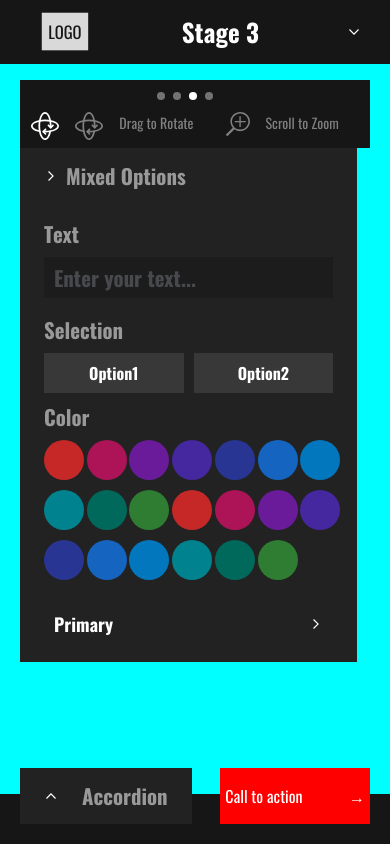
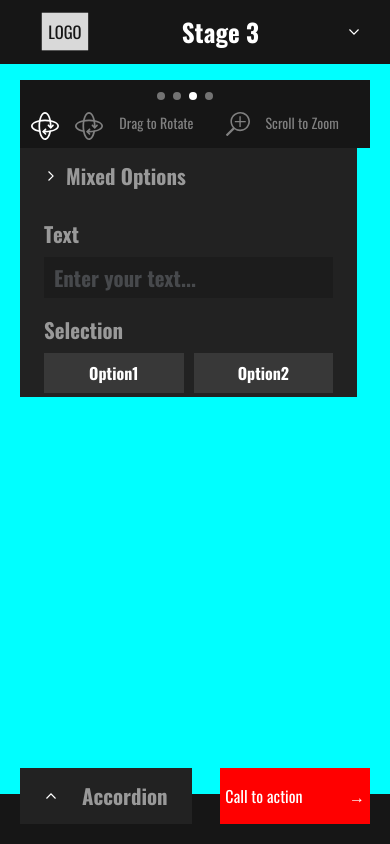
Before and after one commit to berekettussa123/color-builder, a React (Create React App) app: page /stage-three in a window 390 px wide. Built offline with nearby package versions, Linux system fonts and the light colour scheme; the HTML template or start-up script is replaced by a standard one.

Commit message:
helosssasakas

```diff
--- a/src/views/components/ui/MainContainer.scss
+++ b/src/views/components/ui/MainContainer.scss
@@ -33,14 +33,14 @@
     flex-direction: column;
     overflow: hidden;
   }
-  .left-panel{
-    flex: 5 !important;
-  }
-  .right-panel {
-    flex: 1 !important;
-    // margin-top: 5rem !important;
+  // .left-panel{
+  //   flex: 5 !important;
+  // }
+  // .right-panel {
+  //   flex: 1 !important;
+  //   // margin-top: 5rem !important;
 
-  }
+  // }
   .main-container {
     width: 100vw;
     display: flex;
```
